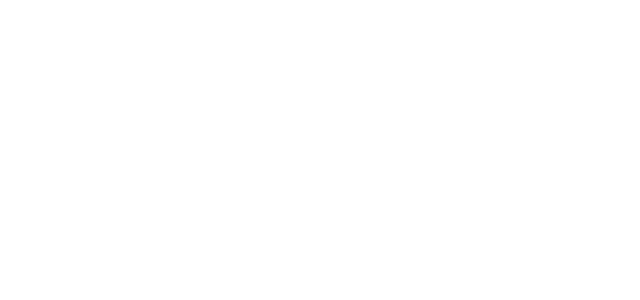
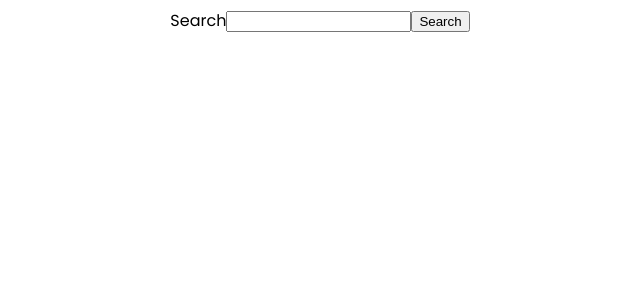
Before and after one commit to cbf-academy-modern-frontend-course/react-starter-files-Darlyn-Lurikah, a React (Create React App) app in the folder bookcase-app/: page /search in a window 1280 px wide. Before the commit this address had no page. Shown: the top 300 px of the page, without its empty margins (320-960 px from the left). Built offline with nearby package versions, Linux system fonts and the light colour scheme.

Commit message:
Google Book API connecting to search bar keyword

```diff
--- a/bookcase-app/src/App.js
+++ b/bookcase-app/src/App.js
@@ -7,13 +7,32 @@ import { BrowserRouter ,Routes, Route, } from 'react-router-dom';
 // import Header from './components/Header';
 import Homepage from './components/Homepage';
 import About from './pages/About';
+import Search from './components/Search';
 
 
 function App() {
-  const [books] = useState(data);
+  const [books, setBooks] = useState(data);
 
   function addBook (title) {
     console.log(`The Book '${title}' was clicked`)
+  };
+
+
+
+  async function findBook(value) {
+    const url = `https://www.googleapis.com/books/v1/volumes?q=${value}&filter=paid-ebooks&print-type=books&projection=lite`;
+
+    console.log(url)
+    // const results = fetch(url).then(res => res.json());
+    const results = await fetch(url)
+    console.log(results)
+    if (!results.error) {
+      let jsonResponse = await results.json();
+      setBooks(jsonResponse.items);
+
+    }
+
+
   };
 
 
@@ -21,7 +40,8 @@ function App() {
     <div>
       <BrowserRouter>
         <Routes>
-          <Route path="/" element={<Homepage books={books} addBook={addBook}/>} />
+          <Route path="/" element={<Homepage books={books} setBooks={setBooks} addBook={addBook} getValue={findBook}/>} />
+          <Route path="/search" element={<Search/>}/>
           <Route path="/bookcase" element={<BookList/>} />
           <Route path="/about" element={<About/>} />
         </Routes>
@@ -33,5 +53,4 @@ function App() {
 };
 
 
-
 export default App;
--- a/bookcase-app/src/components/Homepage.js
+++ b/bookcase-app/src/components/Homepage.js
@@ -1,20 +1,23 @@
-import Header from './Header'
-import BookList from './BookList'
-import Book from './Book'
-import Search from './Search'
+import Header from './Header';
+import BookList from './BookList';
+import Book from './Book';
+import Search from './Search';
 
+// import findBook from '../App'
 
-function Homepage ({books, addBook}) {
+function Homepage ({books, addBook, findBook, keyword, setKeyword, getValue}) {
 
     return (
         <div>
             <Header/>
               <h2>Welcome to the Bookcase App</h2>
-            <Search/>
+            <Search getValue={getValue} findBook={findBook} keyword={keyword} setKeyword={setKeyword}/>
             <BookList>
                 {books.map((book) =>
-                <Book key={book.id} book={book} addBook={addBook}/>)}
-                </BookList>
+                <Book key={book.id}
+                book={book}
+                addBook={() => addBook(book.volumeInfo.title)}/>)}
+            </BookList>
         </div>
 
     )
--- a/bookcase-app/src/components/Search.js
+++ b/bookcase-app/src/components/Search.js
@@ -1,17 +1,30 @@
 import React, { useState } from "react";
+// import findBook from '../App'
 
 const Search = (props) => {
 
     const [keyword, setKeyword] = useState('');
 
+    const handleSubmit = (event) => {
+        event.preventDefault();
+        console.log(props.keyword)
+        props.getValue(keyword)
+    };
+
+
+
     return (
-        <form>
-            <label>Search</label>
-            <input type="text" value={keyword} onChange={(e) => setKeyword(e.target.value)}/>
-            <input type="submit" value="submit"/>
-            <p style={{color:"red"}}><em>{keyword && 'Keywords Typed: ' + keyword}</em></p>
-        </form>
+        <div>
+            <form onSubmit={handleSubmit}>
+                <label>Search</label>
+                <input type="text" value={props.keyword} onChange={(e) => setKeyword(e.target.value)}/>
+                <button type="submit" >Search</button>
+                <p style={{color:"red"}}><em>{keyword && 'Keywords Typed: ' + keyword}</em></p>
+            </form>
+        </div>
+
+
     )
-}
+};
 
 export default Search
```
